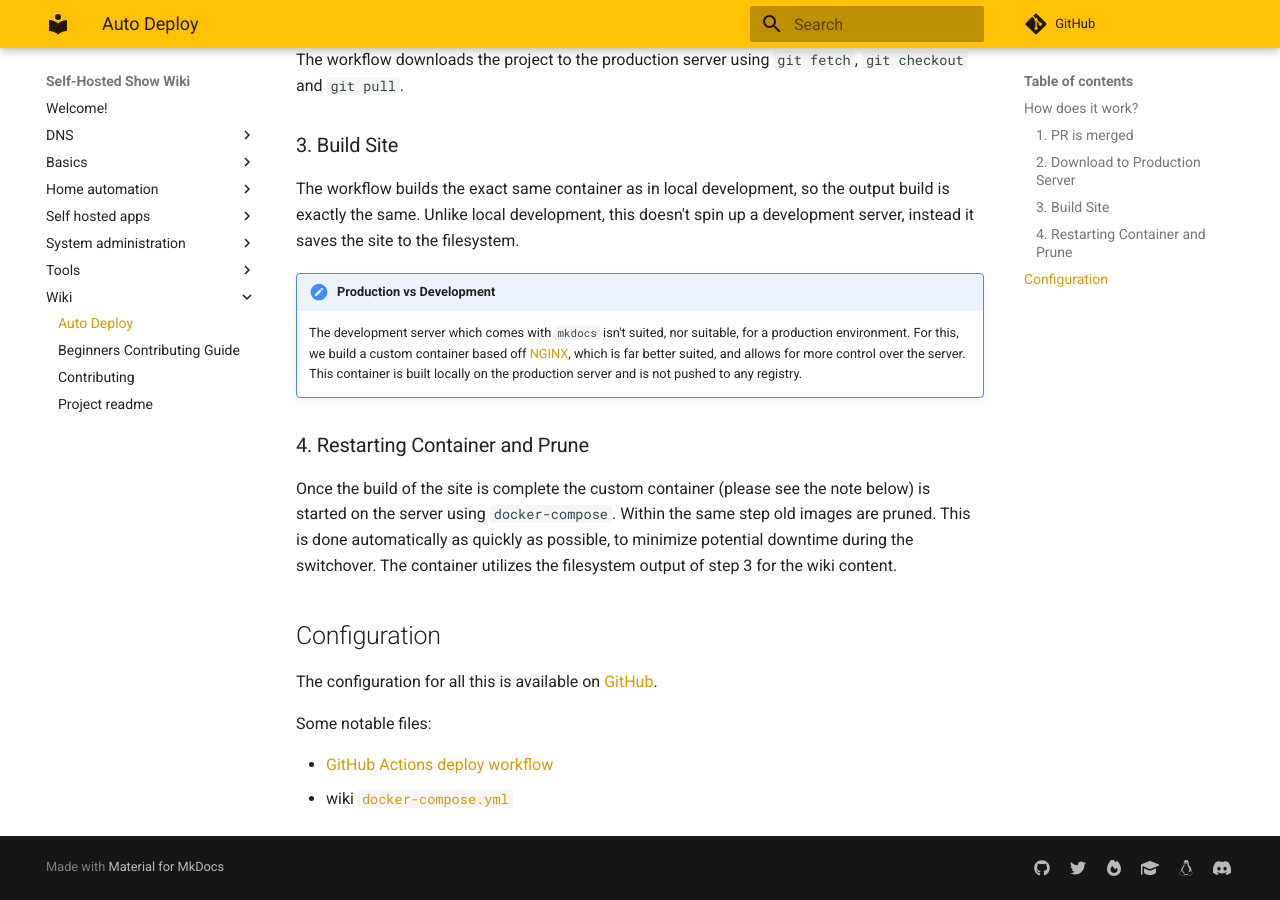
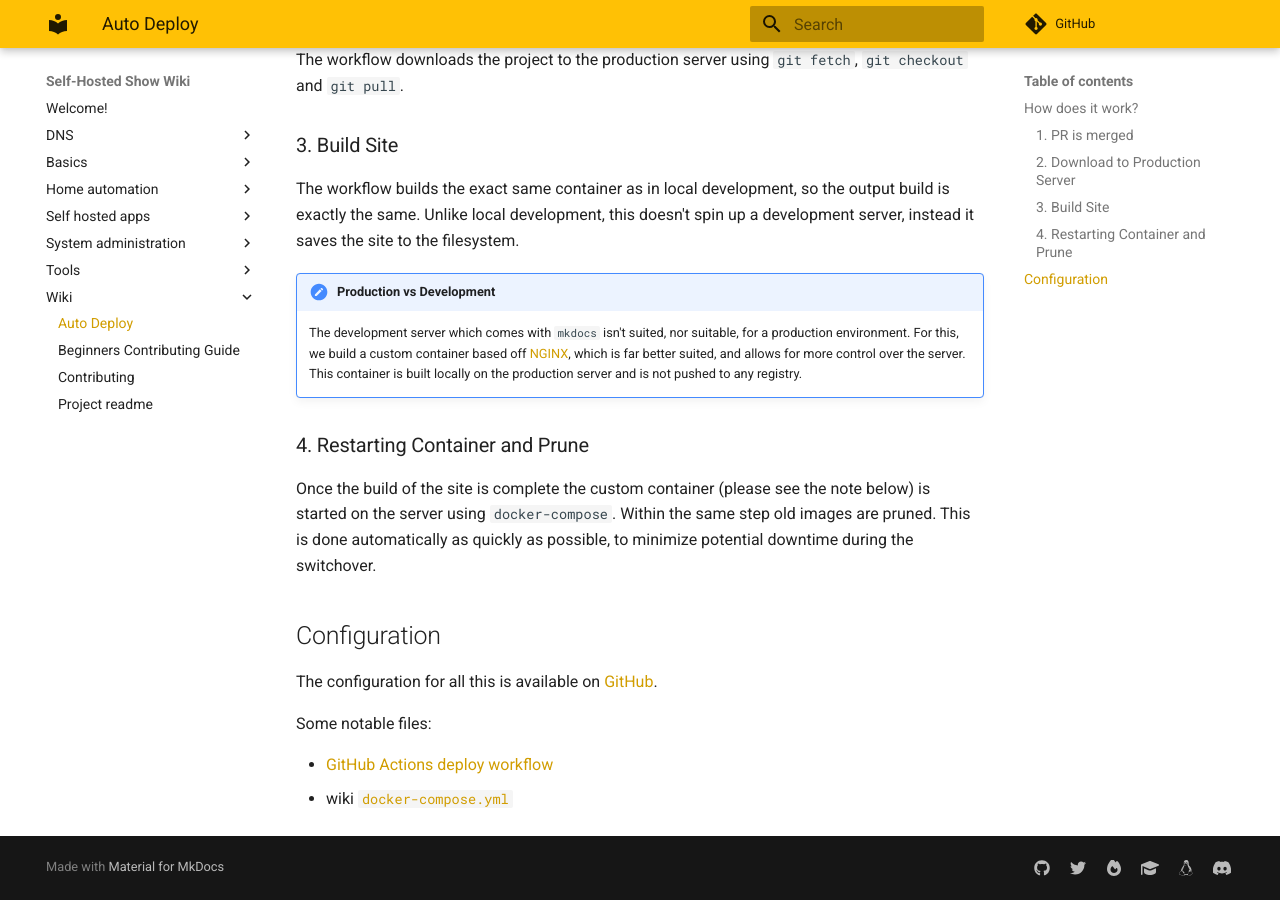
Before and after one commit to selfhostedshow/wiki, an MkDocs documentation site: the page built from docs/wiki/auto-deploy.md, in a window 1280 px wide and 900 px high, scrolled down 565 px. Built offline with MkDocs 1.6.1 and Material for MkDocs 9.7.7, drawn with Linux system fonts in a browser that asks for light colours; comment, search, counter and statistics services are not loaded.

Commit message:
Update docs/wiki/auto-deploy.md
Co-authored-by: Jake Howard <RealOrangeOne@users.noreply.github.com>

```diff
--- a/docs/wiki/auto-deploy.md
+++ b/docs/wiki/auto-deploy.md
@@ -27,7 +27,7 @@ The workflow builds the exact same container as in local development, so the out
 
 ### 4. Restarting Container and Prune
 
-Once the build of the site is complete the custom container (please see the note below) is started on the server using `docker-compose`. Within the same step old images are pruned. This is done automatically as quickly as possible, to minimize potential downtime during the switchover. The container utilizes the filesystem output of step 3 for the wiki content.
+Once the build of the site is complete the custom container (please see the note below) is started on the server using `docker-compose`. Within the same step old images are pruned. This is done automatically as quickly as possible, to minimize potential downtime during the switchover.
 
 ## Configuration
 
```
